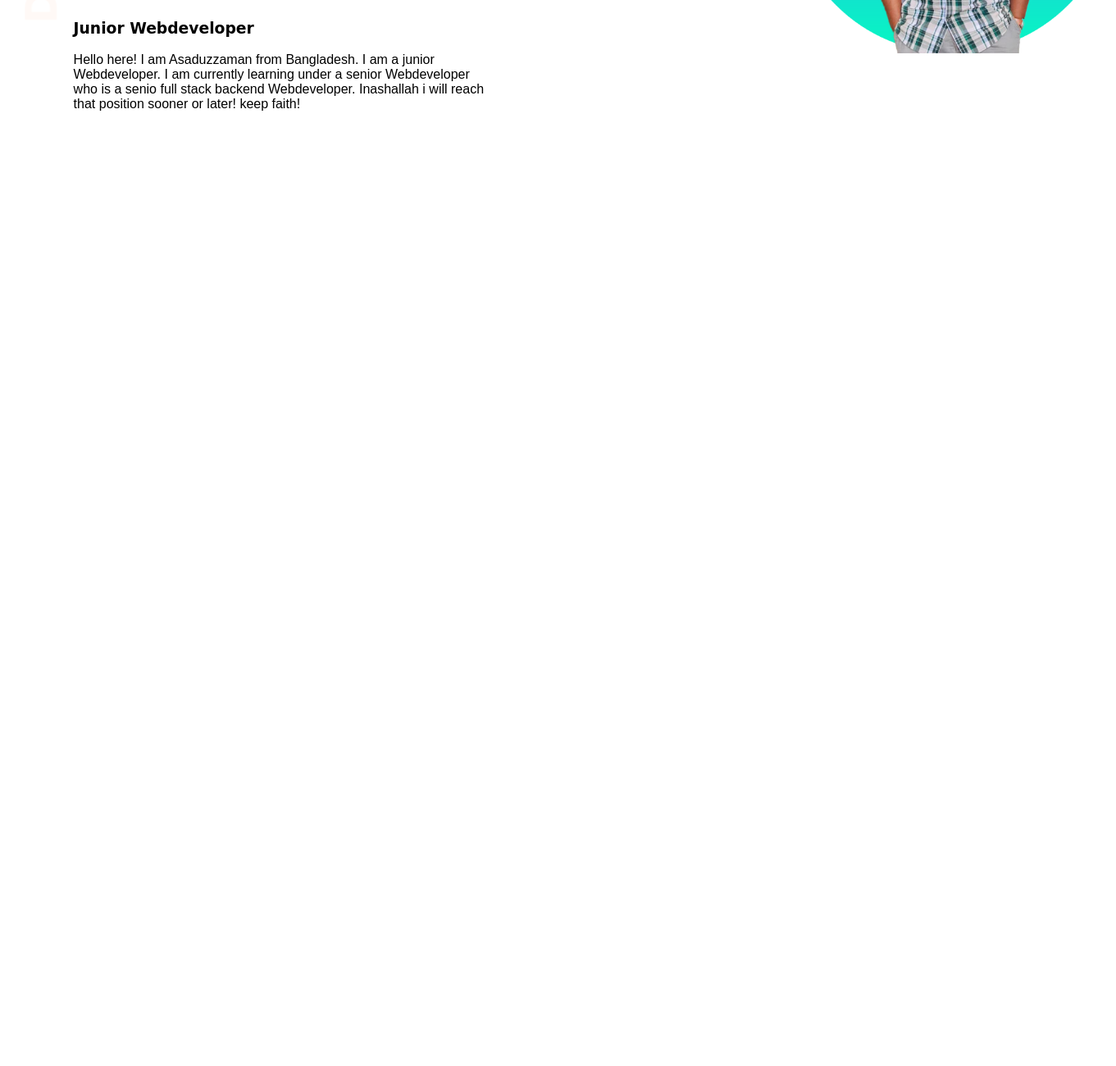
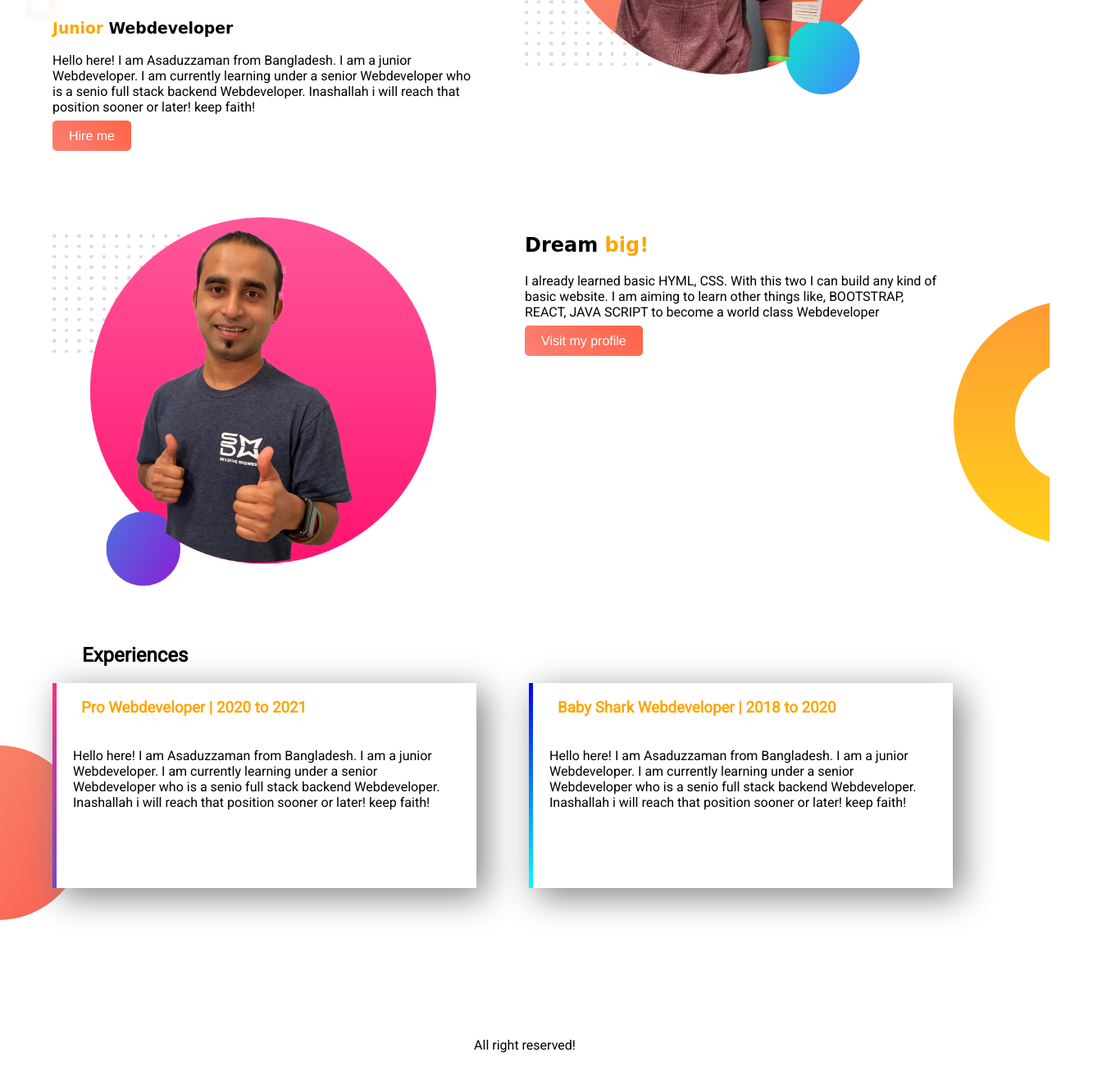
Before and after one commit to Asad425/Portfolio, a plain HTML site: page index.html in a window 1280 px wide. Shown: the part 335-1635 px from the top of the page at 82% size, 1361 px wide, since content can reach past the window. Before the commit the page ends 800 px from the top, so only its background shows below. Drawn offline with Linux system fonts and the light colour scheme; a web font is replaced by a local one.

Commit message:
First page done

```diff
--- a/index.html
+++ b/index.html
@@ -5,6 +5,9 @@
     <meta name="viewport" content="width=device-width, initial-scale=1.0">
     <title>Hey It's Asad!</title>
 
+
+    <link rel="preconnect" href="https://fonts.gstatic.com">
+    <link href="https://fonts.googleapis.com/css2?family=Roboto&display=swap" rel="stylesheet">
 
     <link rel="preconnect" href="https://fonts.gstatic.com">
     <link href="https://fonts.googleapis.com/css2?family=Hanalei+Fill&display=swap" rel="stylesheet">
@@ -18,16 +21,61 @@
         <h1>WELCOME</h1>
         <h1> <span class="highlight">To My</span> Portfolio!</h1>
 
-        <h3>Junior Webdeveloper</h3>
-        <p>Hello here! I am Asaduzzaman from Bangladesh. I am a junior Webdeveloper. I am currently learning under a senior Webdeveloper who is a senio full stack backend Webdeveloper. Inashallah i will reach that position sooner or later! keep faith!</p>
+        <h3><span  class="highlight">Junior</span> Webdeveloper</h3>
+        <p>Hello here! I am Asaduzzaman from Bangladesh. I am a junior Webdeveloper. I am currently learning under a
+        senior Webdeveloper who is a senio full stack backend Webdeveloper. Inashallah i will reach that position sooner or later! keep faith!</p>
+
+        <a class="link-button" target="_blank" href="https://web.programming-hero.com/">Hire me</a>
 
     </div>
 
     <div class="half-width">
-        <img src="images/Asad.png" alt="">
+        <img src="images/jhankar.png" alt="">
     </div>
 
  </section>
 
+ <section class="dream-area">
+
+    <div class="half-width">
+        <img src="images/jhankar2.png" alt="">
+    </div>
+
+    <div class="half-width">
+        <h2>Dream <span class="highlight">big!</span></h2>
+        <p>I already learned basic HYML, CSS. With this two I can build any kind of basic website. I am aiming to learn other things like,
+         BOOTSTRAP, REACT, JAVA SCRIPT to become a world class Webdeveloper</p>
+
+         <a class="link-button" target="_blank" href="https://www.facebook.com/asaduzzaman.shanto.963/">Visit my profile</a>
+    </div>
+
+ </section>
+
+ <section class="experience">
+
+    <h2>Experiences</h2>
+
+    <div id="stack" class="half-width showing">
+        <h3 class="highlight">Pro Webdeveloper | 2020 to 2021</h3>
+        <p>Hello here! I am Asaduzzaman from Bangladesh. I am a junior Webdeveloper. I am currently learning under a
+        senior Webdeveloper who is a senio full stack backend Webdeveloper. Inashallah i will reach that position sooner or later! keep faith!</p>
+
+    </div>
+
+    <div id="stack2" class="half-width showing">
+
+        <h3 class="highlight">Baby Shark Webdeveloper | 2018 to 2020</h3>
+        <p>Hello here! I am Asaduzzaman from Bangladesh. I am a junior Webdeveloper. I am currently learning under a
+        senior Webdeveloper who is a senio full stack backend Webdeveloper. Inashallah i will reach that position sooner or later! keep faith!</p>
+
+
+    </div>
+
+
+ </section>
+
+
+
 </body>
+<footer><p>All right reserved!</p></footer>
 </html>
--- a/style.css
+++ b/style.css
@@ -1,5 +1,6 @@
 body{
     font-family: 'Hanalei Fill', cursive;
+
     margin: 0; padding: 0;
 }
 
@@ -11,20 +12,83 @@ h1{
     color: orange;
 }
 p{
-    font-family: sans-serif;
+    font-family: 'Roboto', sans-serif;
+
 }
+
 .half-width{
     width: 40%;
     float: left;
     margin-left: 5%;
-    padding-left: 2%;
+
+
 }
 .half-width img{
-    height: 400px;
-    margin-left: 270px;
+     height: 450px;
+
+
 }
 .top-section{
     background-image: url("images/top-banner.png");
     height: 500px;
     background-repeat: no-repeat;
+    margin-bottom: 100px;
 }
+
+.link-button{
+    text-decoration: none;
+    color: white;
+    background-image: linear-gradient(45deg, salmon,tomato);
+    padding: 10px 20px;
+    border-radius: 5px;
+    font-family: 'Franklin Gothic Medium', 'Arial Narrow', Arial, sans-serif;
+}
+.dream-area{
+
+    background-image: url("images/dream-bg.png");
+    height: 500px;
+    background-repeat: no-repeat;
+    background-position: right;
+}
+.showing{
+
+     box-shadow: 10px 10px 40px gray;
+     background: white;
+     height: 250px;
+}
+
+.experience{
+    background-image: url(images/exp-bg.png);
+    background-repeat: no-repeat;
+    background-position: left;
+    float: left;
+
+    height: 500px;
+}
+.experience h2{
+    margin-left: 100px;
+    font-family: 'Roboto', sans-serif;
+}
+.experience h3{
+    font-family: 'Roboto', sans-serif;
+    padding-left: 30px;
+}
+.experience p{
+    padding: 20px;
+}
+#stack{
+    border-left: 5px solid;
+    border-image: linear-gradient(180deg, #FF2D7F, #6C48DA);
+    border-image-slice: 1;
+
+}
+#stack2{
+    border-left: 5px solid;
+    border-image: linear-gradient(180deg, blue,cyan);
+    border-image-slice: 1;
+
+
+}
+footer p{
+    text-align: center;
+}
```
